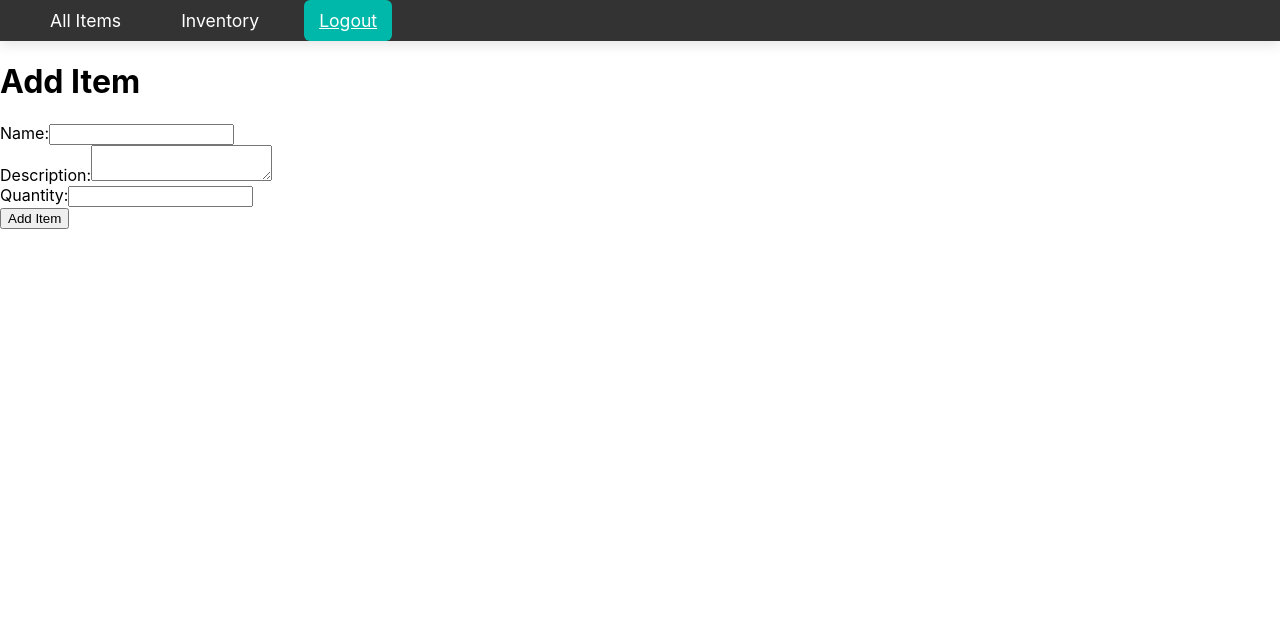
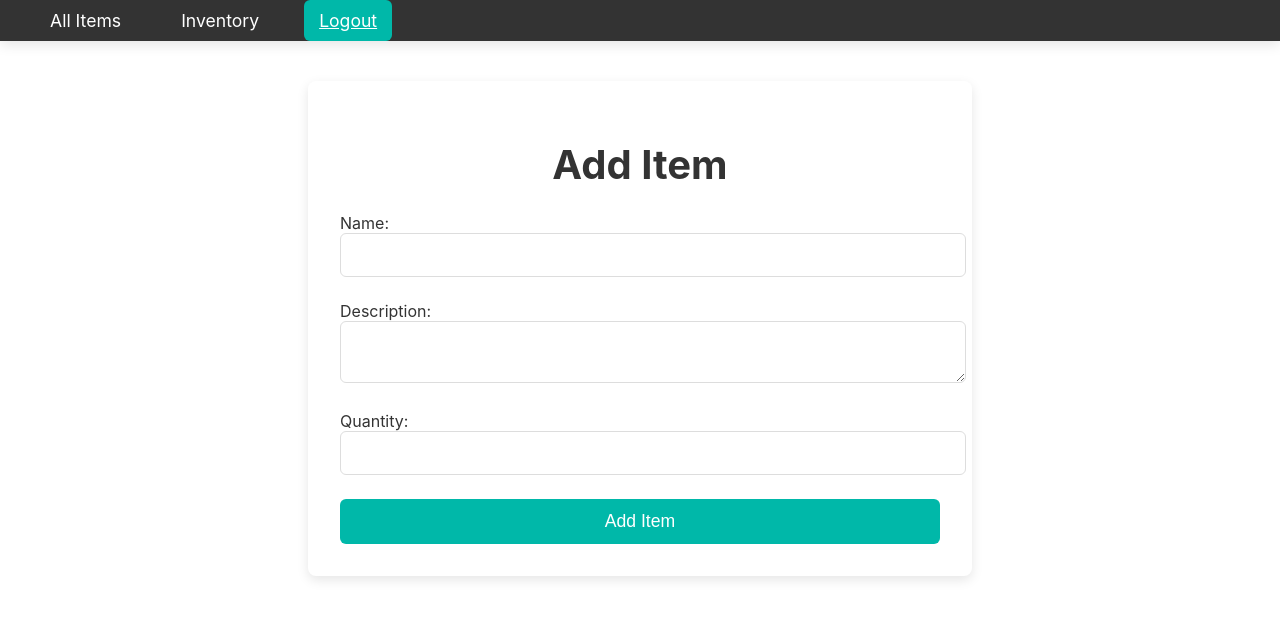
Before and after one commit to BrendanKapp/z-prefix-demo, a React (Create React App) app: page /add-item in a window 1280 px wide. Shown: the top 618 px of the page. Built offline with nearby package versions, Linux system fonts and the light colour scheme; sample sign-in values are in the browser's storage.

Commit message:
Style ItemForm

```diff
--- /dev/null
+++ b/src/components/private/ItemForm.css
@@ -0,0 +1,87 @@
+@import '../../colors.css';
+
+/* Container for the form */
+.item-form-container {
+  max-width: 600px;
+  margin: 40px auto;
+  padding: 2rem;
+  background-color: white;
+  border-radius: 8px;
+  box-shadow: 0 4px 12px rgba(0, 0, 0, 0.1);
+}
+
+/* Title styling */
+.form-title {
+  text-align: center;
+  font-size: 2.5rem;
+  color: var(--text-primary);
+  margin-bottom: 1.5rem;
+}
+
+/* Form styling */
+.item-form {
+  display: flex;
+  flex-direction: column;
+}
+
+/* Input fields and textarea styling */
+.input-group {
+  margin-bottom: 1.5rem;
+}
+
+.input-label {
+  font-size: 1rem;
+  color: var(--text-primary);
+  margin-bottom: 0.5rem;
+}
+
+.input-field,
+.textarea-field {
+  width: 100%;
+  padding: 12px;
+  border-radius: 6px;
+  border: 1px solid var(--input-border);
+  font-size: 1rem;
+  transition: border-color 0.3s ease;
+}
+
+/* Focus styling for input fields */
+.input-field:focus,
+.textarea-field:focus {
+  border-color: var(--input-focus-border);
+  outline: none;
+}
+
+/* Styling for the submit button */
+.submit-button {
+  background-color: var(--button-background);
+  color: white;
+  padding: 12px 20px;
+  border-radius: 6px;
+  border: none;
+  font-size: 1.1rem;
+  cursor: pointer;
+  transition: background-color 0.3s ease, transform 0.2s ease;
+  width: 100%;
+}
+
+/* Submit button hover effect */
+.submit-button:hover {
+  background-color: var(--button-hover-background);
+  transform: scale(1.05);
+}
+
+/* Responsive design */
+@media (max-width: 768px) {
+  .form-title {
+    font-size: 2rem;
+  }
+
+  .item-form {
+    padding: 1.5rem;
+  }
+
+  .submit-button {
+    width: 100%;
+  }
+}
--- a/src/components/private/ItemForm.js
+++ b/src/components/private/ItemForm.js
@@ -2,6 +2,7 @@ import React, { useState } from 'react';
 import axios from 'axios';
 import { useNavigate } from 'react-router-dom';
 import { useAuth } from '../auth/AuthProvider.js';
+import './ItemForm.css';
 
 const ItemForm = () => {
   const [name, setName] = useState('');
@@ -15,7 +16,6 @@ const ItemForm = () => {
     e.preventDefault();
     const itemData = { name, description, quantity };
 
-    // Only handle form submission if the user is authenticated
     if (!isAuthenticated) {
       console.log("No token found or not authenticated");
       logout();
@@ -28,40 +28,48 @@ const ItemForm = () => {
       Authorization: `Bearer ${authToken}`,
     };
 
-    // Sending POST request to add a new item
     axios.post('/api/items', itemData, { headers })
-      .then(() => navigate('/'))
+      .then(() => navigate('/inventory'))
       .catch(error => console.log(error));
   };
 
   return (
-    <div>
-      <h1>Add Item</h1>
-      <form onSubmit={handleSubmit}>
-        <div>
-          <label>Name:</label>
+    <div className="item-form-container">
+      <h1 className="form-title">Add Item</h1>
+      <form onSubmit={handleSubmit} className="item-form">
+        <div className="input-group">
+          <label htmlFor="name" className="input-label">Name:</label>
           <input
             type="text"
+            id="name"
             value={name}
             onChange={(e) => setName(e.target.value)}
+            className="input-field"
+            required
           />
         </div>
-        <div>
-          <label>Description:</label>
+        <div className="input-group">
+          <label htmlFor="description" className="input-label">Description:</label>
           <textarea
+            id="description"
             value={description}
             onChange={(e) => setDescription(e.target.value)}
+            className="textarea-field"
+            required
           />
         </div>
-        <div>
-          <label>Quantity:</label>
+        <div className="input-group">
+          <label htmlFor="quantity" className="input-label">Quantity:</label>
           <input
             type="number"
+            id="quantity"
             value={quantity}
             onChange={(e) => setQuantity(e.target.value)}
+            className="input-field"
+            required
           />
         </div>
-        <button type="submit">Add Item</button>
+        <button type="submit" className="submit-button">Add Item</button>
       </form>
     </div>
   );
```
